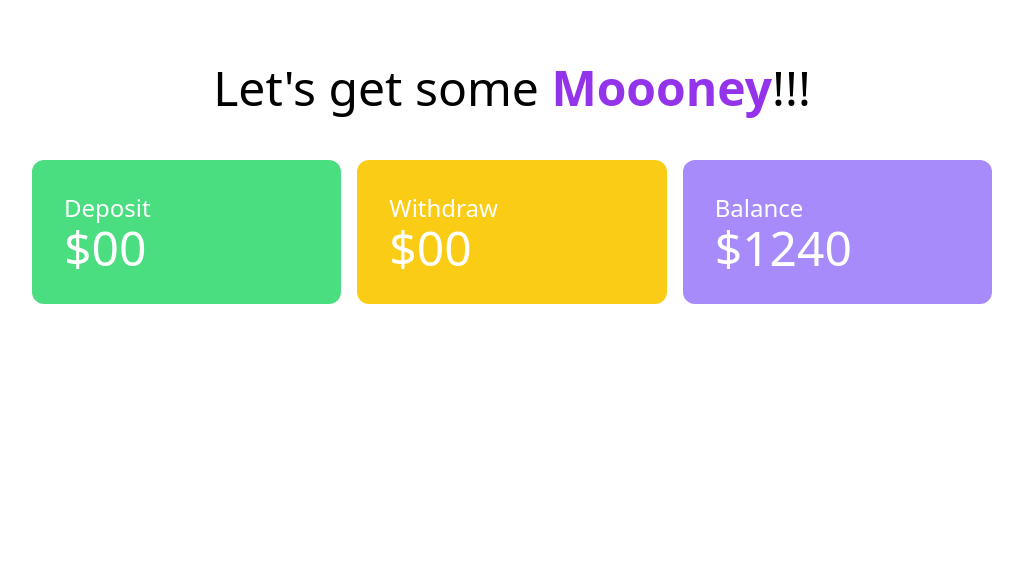
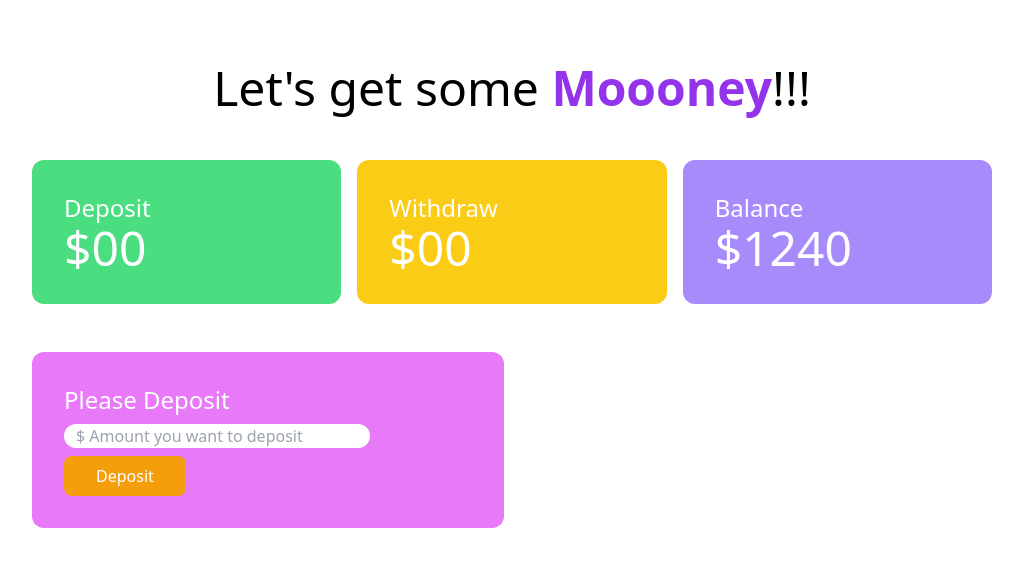
Before and after one commit to almahfuzhossen/simple-interactive-website-baap-er-bank, a plain HTML site: page banking.html in a window 1280 px wide. Shown: the whole page, without its empty margins (128-1151 px from the left). Drawn offline with nearby package versions, Linux system fonts and the light colour scheme.

Commit message:
bap er bank

```diff
--- a/banking.html
+++ b/banking.html
@@ -28,6 +28,18 @@
                 </div>
             </div>
         </section>
+        <!-- deposit and Withdraw -->
+        <section class="mt-12">
+                <div class=" grid grid-cols-2 gap-4 w-9/12 mx-auto">
+                     <div class="bg-fuchsia-400 p-8 rounded-xl">
+                        <h4 class="text-2xl mb-2 text-white"> Please Deposit</h4>
+                         <input  id="deposit-field" class="w-9/12 block mb-2 px-3 rounded-xl" type="text" placeholder="$ Amount you want to deposit">
+                         <button id="btn-deposit"
+                         class="bg-amber-500 hover:bg-sky-700 px-8 py-2 text-white font-medium rounded-lg">Deposit</button>
+                     </div>
+
+                </div>
+        </section>
     </main>
 </body>
 </html>
```
